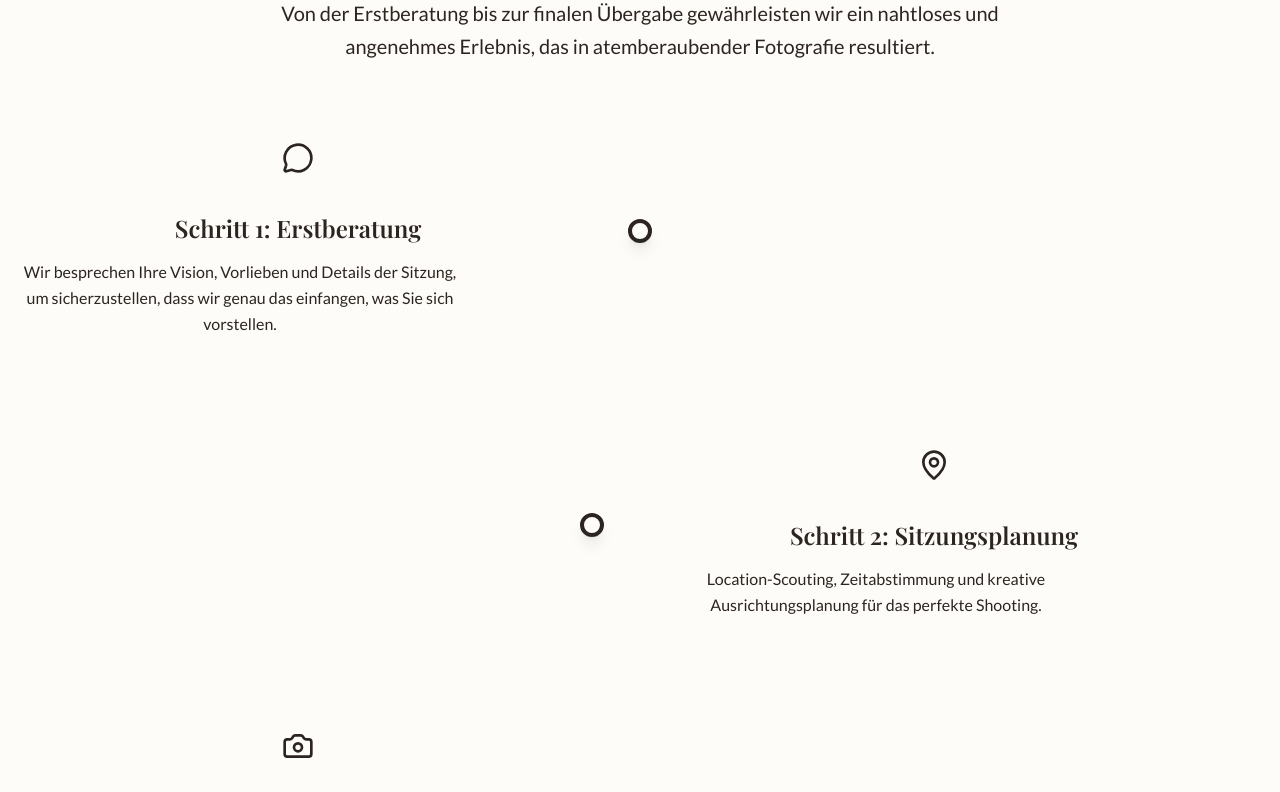
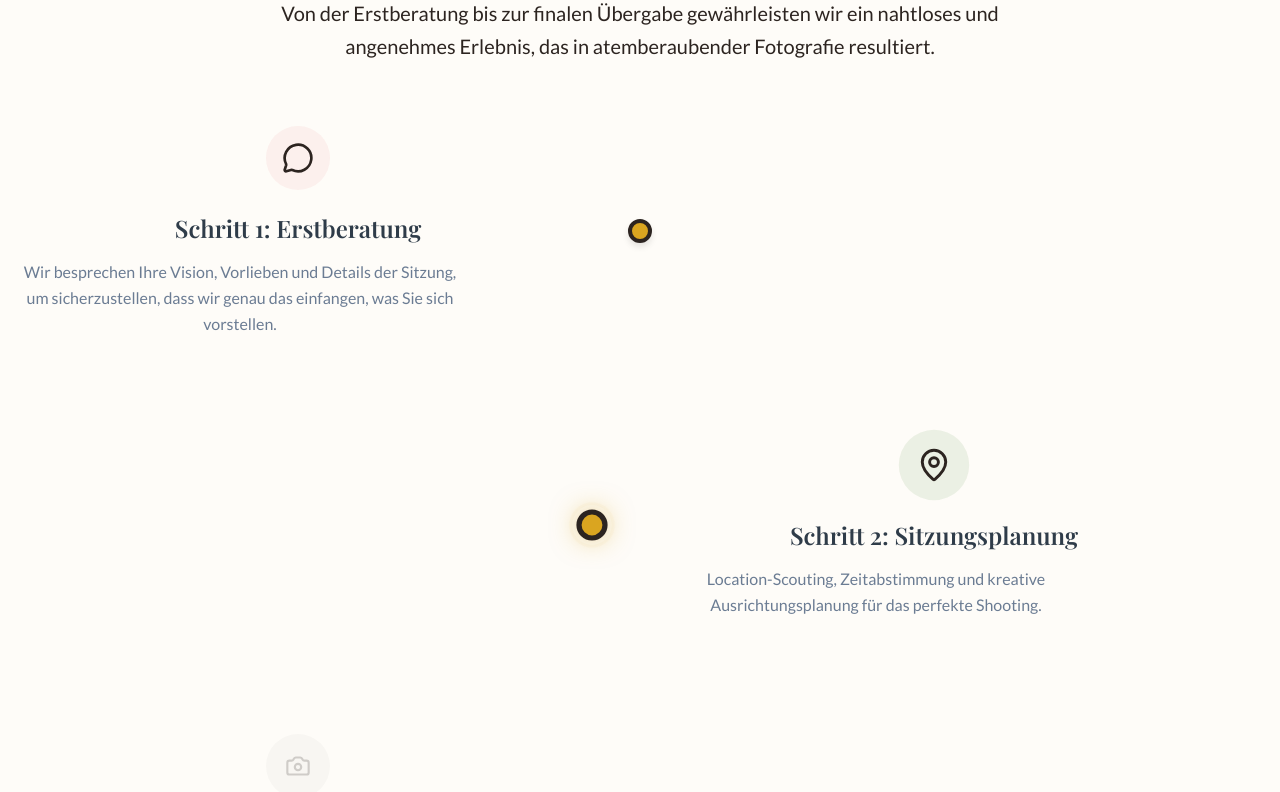
Before and after one commit to Eyadkelleh/photography-website, a Next.js app: page /about in a window 1280 px wide. Shown: the part 4243-5035 px from the top of the page. Built offline with nearby package versions, Linux system fonts and the light colour scheme; a web font is replaced by a local one.

Commit message:
feat: implement animated step tracking and scroll progress for BookingProcess component

```diff
--- a/src/components/sections/BookingProcess.tsx
+++ b/src/components/sections/BookingProcess.tsx
@@ -1,7 +1,8 @@
 'use client';
 
+import { useState, useEffect, useRef } from 'react';
 import Link from 'next/link';
-import { motion } from 'framer-motion';
+import { motion, useScroll, useTransform } from 'framer-motion';
 import { MessageCircle, MapPin, Camera, Edit, Image as ImageIcon } from 'lucide-react';
 import { Button } from '@/components/ui';
 
@@ -49,8 +50,71 @@ const steps = [
 ];
 
 export const BookingProcess = () => {
+  const [activeStep, setActiveStep] = useState(0);
+  const containerRef = useRef<HTMLDivElement>(null);
+  const stepRefs = useRef<(HTMLDivElement | null)[]>([]);
+
+  const { scrollYProgress } = useScroll({
+    target: containerRef,
+    offset: ["start 0.8", "end 0.2"]
+  });
+
+  // Context7-style animated line progress
+  const lineProgress = useTransform(scrollYProgress, [0, 1], [0, 100]);
+
+  // Enhanced step tracking with Intersection Observer + scroll progress
+  useEffect(() => {
+    const observers: IntersectionObserver[] = [];
+
+    // Create observers for each step
+    stepRefs.current.forEach((stepRef, index) => {
+      if (stepRef) {
+        const observer = new IntersectionObserver(
+          ([entry]) => {
+            if (entry.isIntersecting) {
+              setActiveStep((prev) => Math.max(prev, index));
+            }
+          },
+          {
+            threshold: 0.2,
+            rootMargin: '-15% 0px -15% 0px'
+          }
+        );
+
+        observer.observe(stepRef);
+        observers.push(observer);
+      }
+    });
+
+    return () => {
+      observers.forEach(observer => observer.disconnect());
+    };
+  }, []);
+
+  // Separate scroll progress tracking for smooth line animation
+  useEffect(() => {
+    const unsubscribe = scrollYProgress.onChange((value) => {
+      // More aggressive activation for last steps
+      if (value >= 0.8) {
+        setActiveStep(steps.length - 1);
+      } else if (value >= 0.65) {
+        setActiveStep(4);
+      } else if (value >= 0.5) {
+        setActiveStep(3);
+      } else if (value >= 0.35) {
+        setActiveStep(2);
+      } else if (value >= 0.2) {
+        setActiveStep(1);
+      } else if (value >= 0.05) {
+        setActiveStep(0);
+      }
+    });
+
+    return unsubscribe;
+  }, [scrollYProgress]);
+
   return (
-    <section className="py-24 bg-warm-white">
+    <section className="py-24 bg-warm-white" ref={containerRef}>
       <div className="container mx-auto px-4">
         <motion.div
           initial={{ opacity: 0, y: 20 }}
@@ -69,42 +133,166 @@ export const BookingProcess = () => {
         </motion.div>
 
         <div className="relative">
-          {/* Desktop Timeline Line */}
-          <div className="hidden lg:block absolute left-1/2 transform -translate-x-1/2 h-full w-1 bg-gradient-to-b from-soft-rose via-gold-accent to-deep-charcoal opacity-20" />
+          {/* Animated Timeline Line with Context7 style */}
+          <div className="hidden lg:block absolute left-1/2 transform -translate-x-1/2 h-full w-1">
+            {/* Background line */}
+            <div className="w-full h-full bg-gradient-to-b from-soft-rose/20 via-gold-accent/20 to-deep-charcoal/20 rounded-full" />
+
+            {/* Animated progress line */}
+            <motion.div
+              className="absolute top-0 left-0 w-full bg-gradient-to-b from-soft-rose via-gold-accent to-deep-charcoal rounded-full origin-top"
+              style={{
+                height: useTransform(lineProgress, (value) => `${value}%`),
+              }}
+            />
+          </div>
 
           <div className="space-y-12 lg:space-y-24">
             {steps.map((step, index) => {
               const Icon = step.icon;
               const isEven = index % 2 === 0;
+              const isActive = index <= activeStep;
+              const isCurrentActive = index === activeStep;
 
               return (
                 <motion.div
                   key={step.id}
+                  ref={(el) => (stepRefs.current[index] = el)}
                   initial={{ opacity: 0, x: isEven ? -50 : 50 }}
                   whileInView={{ opacity: 1, x: 0 }}
-                  transition={{ duration: 0.6, delay: index * 0.1 }}
+                  transition={{
+                    duration: 0.8,
+                    delay: index * 0.15,
+                    type: "spring",
+                    stiffness: 100,
+                    damping: 20
+                  }}
                   viewport={{ once: true }}
                   className={`flex flex-col lg:flex-row items-center ${
                     isEven ? 'lg:flex-row' : 'lg:flex-row-reverse'
                   } lg:space-x-12`}
                 >
                   {/* Content */}
-                  <div className={`flex-1 text-center lg:text-${isEven ? 'right' : 'left'} mb-8 lg:mb-0`}>
-                    <div className={`inline-flex items-center justify-center w-16 h-16 rounded-full ${step.bgColor} mb-6 mx-auto lg:mx-0 ${isEven ? 'lg:ml-auto lg:mr-0' : ''}`}>
-                      <Icon className={`h-8 w-8 ${step.color}`} />
-                    </div>
-                    <h3 className="text-2xl font-serif font-semibold text-deep-charcoal mb-4">
+                  <motion.div
+                    className={`flex-1 text-center lg:text-${isEven ? 'right' : 'left'} mb-8 lg:mb-0`}
+                    animate={{
+                      opacity: isActive ? 1 : 0.5,
+                      y: isActive ? 0 : 20,
+                    }}
+                    transition={{
+                      duration: 0.6,
+                      type: "spring",
+                      stiffness: 300,
+                      damping: 30
+                    }}
+                  >
+                    <motion.div
+                      className={`inline-flex items-center justify-center w-16 h-16 rounded-full mb-6 mx-auto lg:mx-0 ${isEven ? 'lg:ml-auto lg:mr-0' : ''}`}
+                      animate={{
+                        backgroundColor: isActive ?
+                          (step.color === 'text-soft-rose' ? 'rgba(244, 189, 189, 0.2)' :
+                           step.color === 'text-sage-green' ? 'rgba(161, 189, 147, 0.2)' :
+                           step.color === 'text-gold-accent' ? 'rgba(218, 165, 32, 0.2)' :
+                           step.color === 'text-warm-brown' ? 'rgba(139, 115, 95, 0.2)' :
+                           'rgba(47, 60, 73, 0.2)') :
+                          'rgba(0, 0, 0, 0.05)',
+                        scale: isCurrentActive ? 1.1 : 1,
+                      }}
+                      transition={{
+                        duration: 0.4,
+                        type: "spring",
+                        stiffness: 400,
+                        damping: 25
+                      }}
+                    >
+                      <motion.div
+                        animate={{
+                          scale: isActive ? 1 : 0.8,
+                          opacity: isActive ? 1 : 0.4,
+                        }}
+                        transition={{
+                          duration: 0.3,
+                          type: "spring",
+                          stiffness: 400,
+                          damping: 20
+                        }}
+                      >
+                        <Icon className={`h-8 w-8 ${step.color}`} />
+                      </motion.div>
+                    </motion.div>
+
+                    <motion.h3
+                      className="text-2xl font-serif font-semibold text-deep-charcoal mb-4"
+                      animate={{
+                        color: isActive ? '#2f3c49' : '#8b9cb5',
+                      }}
+                      transition={{ duration: 0.4 }}
+                    >
                       Schritt {step.id}: {step.title}
-                    </h3>
-                    <p className="text-warm-gray leading-relaxed max-w-md mx-auto lg:mx-0">
+                    </motion.h3>
+                    <motion.p
+                      className="leading-relaxed max-w-md mx-auto lg:mx-0"
+                      animate={{
+                        color: isActive ? '#6b7c93' : '#b0bcc9',
+                      }}
+                      transition={{ duration: 0.4 }}
+                    >
                       {step.description}
-                    </p>
-                  </div>
+                    </motion.p>
+                  </motion.div>
 
-                  {/* Timeline Node */}
+                  {/* Animated Timeline Node */}
                   <div className="hidden lg:flex relative">
-                    <div className="w-6 h-6 rounded-full bg-gold-accent border-4 border-warm-white shadow-lg" />
-                    <div className="absolute -top-1 -left-1 w-8 h-8 rounded-full bg-gold-accent/20 animate-ping" />
+                    <motion.div
+                      className="w-6 h-6 rounded-full border-4 border-warm-white shadow-lg"
+                      animate={{
+                        backgroundColor: isActive ? '#daa520' : '#e5e5e5',
+                        scale: isCurrentActive ? 1.3 : 1,
+                        boxShadow: isCurrentActive ?
+                          '0 0 20px rgba(218, 165, 32, 0.5)' :
+                          '0 4px 6px rgba(0, 0, 0, 0.1)',
+                      }}
+                      transition={{
+                        duration: 0.5,
+                        type: "spring",
+                        stiffness: 400,
+                        damping: 25
+                      }}
+                    />
+
+                    {/* Animated pulse ring */}
+                    <motion.div
+                      className="absolute -top-1 -left-1 w-8 h-8 rounded-full border-2"
+                      animate={{
+                        borderColor: isActive ? 'rgba(218, 165, 32, 0.3)' : 'transparent',
+                        scale: isCurrentActive ? [1, 1.5, 1] : 1,
+                        opacity: isCurrentActive ? [0.7, 0, 0.7] : 0,
+                      }}
+                      transition={{
+                        duration: 2,
+                        repeat: isCurrentActive ? Infinity : 0,
+                        ease: "easeInOut"
+                      }}
+                    />
+
+                    {/* Connection line to next step */}
+                    {index < steps.length - 1 && (
+                      <motion.div
+                        className="absolute top-6 left-3 w-0.5 h-12 lg:h-20 bg-gradient-to-b from-gold-accent to-transparent origin-top"
+                        initial={{ scaleY: 0 }}
+                        animate={{
+                          scaleY: isActive ? 1 : 0,
+                          opacity: isActive ? 1 : 0.3,
+                        }}
+                        transition={{
+                          duration: 0.8,
+                          delay: 0.3,
+                          type: "spring",
+                          stiffness: 200,
+                          damping: 20
+                        }}
+                      />
+                    )}
                   </div>
 
                   {/* Spacer for even layout */}
```
